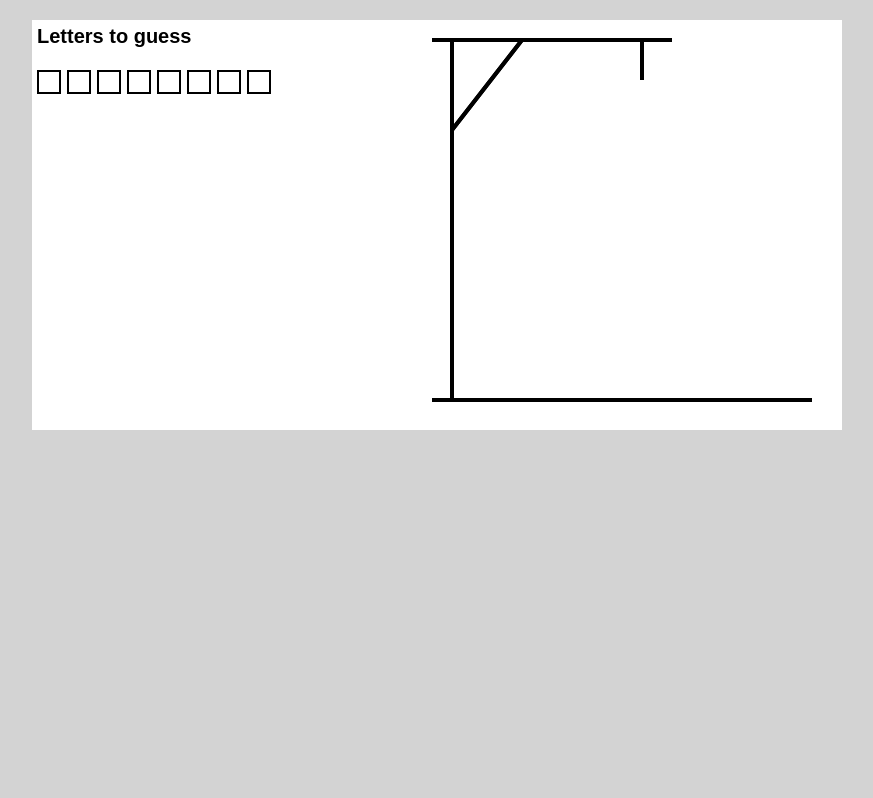
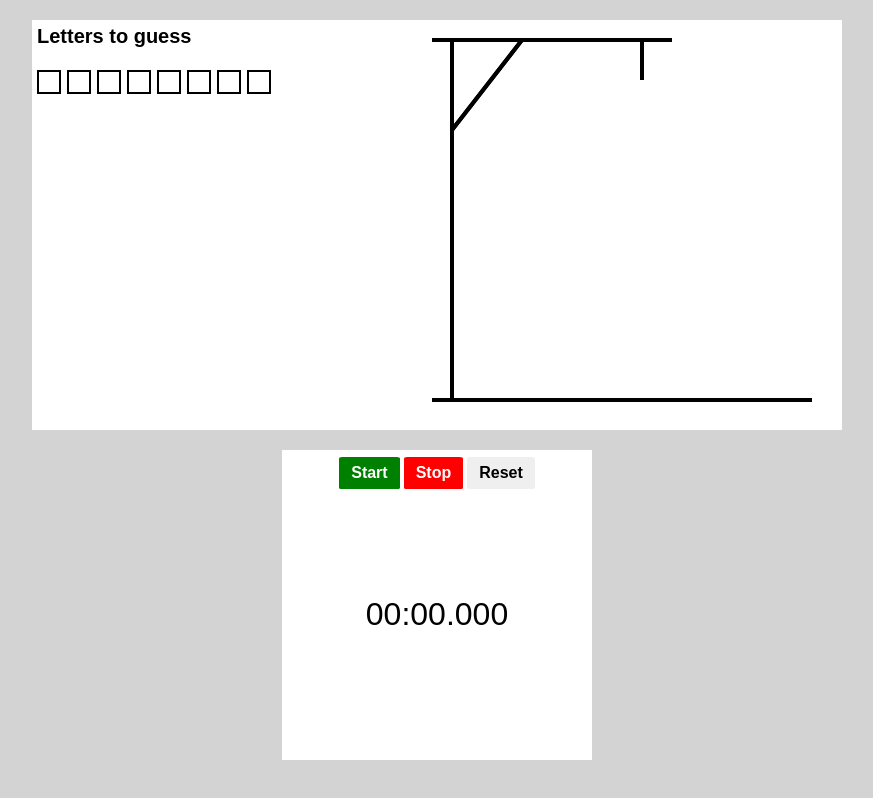
Before and after one commit to wadmiraal/slippers, a website: page dist/index.html in a window 1280 px wide. Shown: the whole page, without its empty margins (203-1076 px from the left). Drawn offline with Linux system fonts and the light colour scheme.

Commit message:
Add both examples

```diff
--- a/dist/index.html
+++ b/dist/index.html
@@ -4,5 +4,6 @@
   </head>
   <body style="background-color: lightgray">
     <script src="examples/hangman.js"></script>
+    <script src="examples/stopwatch.js"></script>
   </body>
 </html>
```
